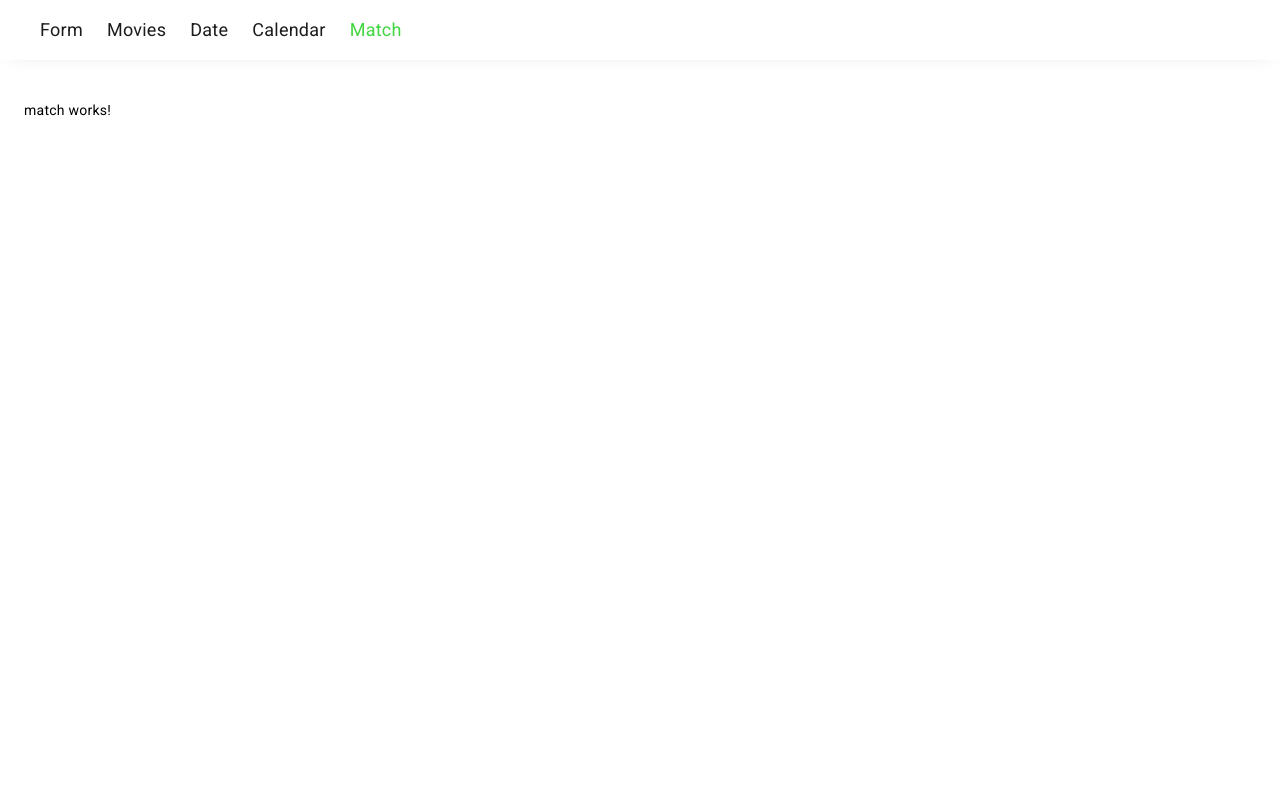
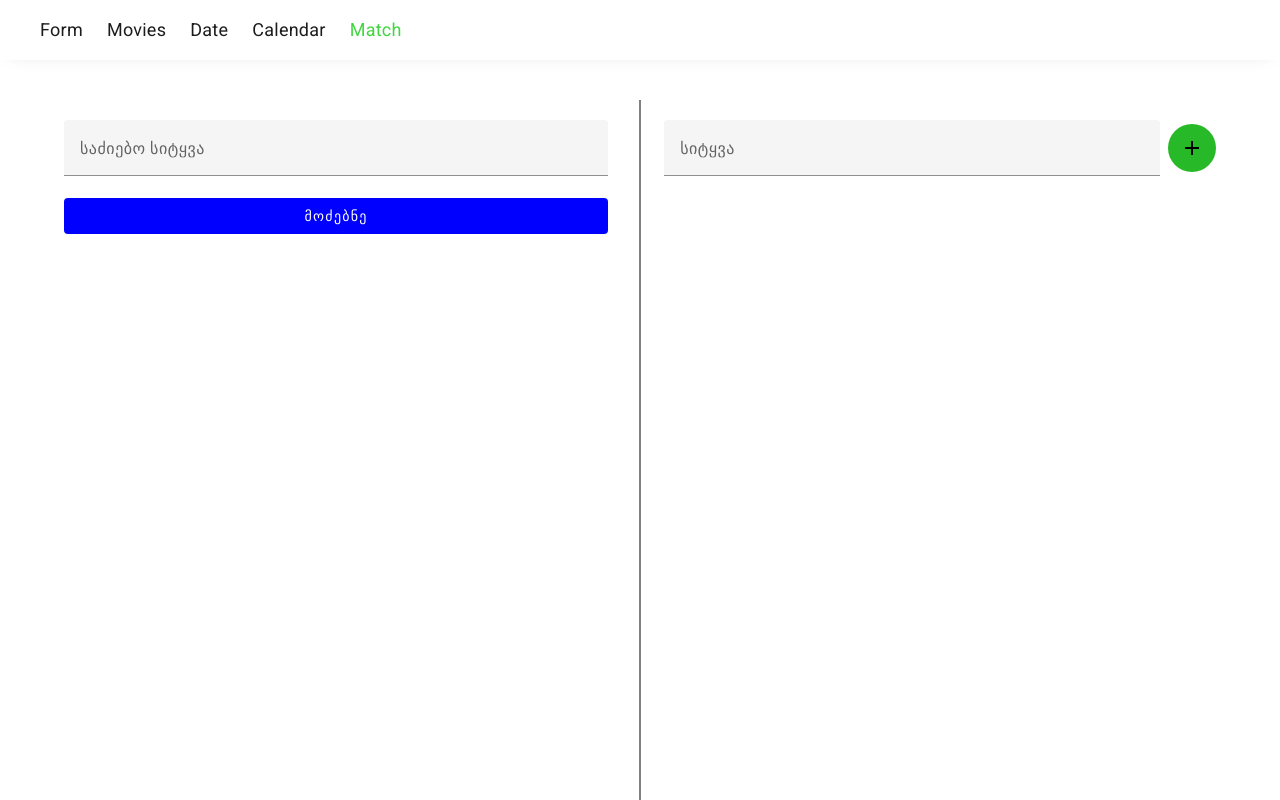
Before and after one commit to tkemaladze98/softwareInternationalTask, an Angular app: page /match-value in a window 1280 px wide. Built offline with nearby package versions, Linux system fonts and the light colour scheme.

Commit message:
finish match page

```diff
--- a/src/app/components/calendar/calendar.component.scss
+++ b/src/app/components/calendar/calendar.component.scss
@@ -66,7 +66,7 @@
           background-color: rgb(214, 143, 167);
         }
         &.current-day{
-          background-color: rgb(121, 180, 121);
+          background-color: rgb(111, 155, 206);
         }
         span {
           font-size: 18px;
--- a/src/app/components/match/match.component.html
+++ b/src/app/components/match/match.component.html
@@ -1 +1,51 @@
-<p>match works!</p>
+<section class="match-wrapper">
+  <div class="divider"></div>
+  <div class="left">
+    <div class="search">
+      <mat-form-field class="example-full-width">
+        <mat-label> საძიებო სიტყვა</mat-label>
+        <input
+          (input)="setValue($event, null, true)"
+          [value]="searchValue"
+          matInput
+        />
+      </mat-form-field>
+      <button type="button" (click)="search()" mat-flat-button>მოძებნე</button>
+    </div>
+    @if(clonedWordsArray.length){
+    <div class="result">
+      @for(word of clonedWordsArray;track word;let i = $index){
+      <div class="result-item">
+        @if(!word.mark){
+        <span class="word">სიტყვა: {{ word.value }}</span>
+        } @if(word.mark){
+        <span
+          >სიტყვა: {{ word.beforeMatch }}<mark>{{ word.mark }}</mark
+          >{{ word.afterMatch }}</span
+        >
+        }
+        <span class="percent">დამთხევა: {{ word.percent }}%</span>
+      </div>
+      }
+    </div>
+    }
+  </div>
+  <div class="right">
+    @for(word of wordsArray;track word;let i = $index){
+    <div class="input-wrapper">
+      <mat-form-field class="example-full-width">
+        <mat-label>სიტყვა</mat-label>
+        <input (input)="setValue($event, word)" [value]="word.value" matInput />
+      </mat-form-field>
+      @if(wordsArray.length > 1){
+      <button (click)="remove(i)" class="remove" mat-icon-button>
+        <mat-icon>remove</mat-icon>
+      </button>
+      }
+      <button (click)="add(i)" class="add" mat-icon-button>
+        <mat-icon>add</mat-icon>
+      </button>
+    </div>
+    }
+  </div>
+</section>
--- a/src/app/components/match/match.component.scss
+++ b/src/app/components/match/match.component.scss
@@ -0,0 +1,62 @@
+.match-wrapper {
+  width: 100%;
+  padding: 20px 40px;
+  display: flex;
+  gap: 40px;
+  min-height: 100%;
+  position: relative;
+  .divider {
+    position: absolute;
+    top: 0;
+    height: 100%;
+    width: 2px;
+    left: calc(50% - 1px);
+    background-color: grey;
+  }
+  .left {
+    width: 100%;
+    padding-right: 16px;
+    .search {
+      mat-form-field {
+        width: 100%;
+      }
+    }
+    button {
+      width: 100%;
+      background-color: blue;
+      color: white;
+    }
+    .result {
+      display: flex;
+      flex-direction: column;
+      gap: 12px;
+      margin-top: 20px;
+      .result-item {
+        border: 1px dashed grey;
+        padding: 8px;
+        display: flex;
+        flex-direction: column;
+        gap: 8px;
+      }
+    }
+  }
+  .right {
+    width: 100%;
+    .input-wrapper {
+      display: flex;
+      gap: 8px;
+      mat-form-field {
+        width: 100%;
+      }
+      button {
+        margin-top: 4px;
+        &.add {
+          background-color: rgb(39, 185, 39);
+        }
+        &.remove {
+          background-color: rgb(216, 54, 54);
+        }
+      }
+    }
+  }
+}
--- a/src/app/components/match/match.component.ts
+++ b/src/app/components/match/match.component.ts
@@ -1,12 +1,123 @@
-import { Component } from '@angular/core';
+import { Component, WritableSignal, signal } from '@angular/core';
+import { MatFormField } from '@angular/material/form-field';
+import { MatInputModule } from '@angular/material/input';
+import { MatButtonModule } from '@angular/material/button';
+import { CommonModule } from '@angular/common';
+import { MatIconModule } from '@angular/material/icon';
 
 @Component({
   selector: 'app-match',
   standalone: true,
-  imports: [],
+  imports: [MatButtonModule, MatInputModule, MatFormField, CommonModule, MatIconModule],
   templateUrl: './match.component.html',
   styleUrl: './match.component.scss'
 })
 export class MatchComponent {
+  public searchValue: string = ''
+  public wordsArray: { value: string }[] = [{ value: '' }]
+  public clonedWordsArray: ResultArray[] = []
+
+  public setValue(event: Event, item?: { value: string } | null, isSearch: boolean = false,): void {
+    if (isSearch) {
+      this.searchValue = (<HTMLInputElement>event.target).value
+    } else if (item) {
+      item.value = (<HTMLInputElement>event.target).value
+    }
+  }
+
+  public search(): void {
+    this.clonedWordsArray = this.wordsArray.filter((wordItem: { value: string }) => wordItem.value).map((wordItem: { value: string }) => {
+      return this.calculateMatch(this.searchValue, wordItem)
+    })
+    console.log(this.clonedWordsArray)
+  }
+
+  public add(index: number): void {
+    this.wordsArray.splice(index + 1, 0, { value: '' })
+  }
+  public remove(index: number): void {
+    this.wordsArray.splice(index, 1)
+  }
+
+  public calculateMatch(searchValue: string, item: { value: string }): ResultArray {
+    const value: string = searchValue.toLowerCase();
+    item.value = item.value.toLowerCase();
+    let matchCount: number = 0;
+    let returnObj: any = {}
+    let foundOneCharacter: boolean = false
+    for (let i = 0; i < value.length; i++) {
+      const checkFromRight = this.checkIfIncludes(item.value, value.slice(0, value.length - i));
+      if (checkFromRight.match && checkFromRight.mark && checkFromRight.mark?.length > matchCount) {
+        matchCount = checkFromRight.mark?.length;
+        returnObj = {
+          value: item.value,
+          beforeMatch: checkFromRight.beforeMatch,
+          mark: checkFromRight.mark,
+          afterMatch: checkFromRight.afterMatch,
+          percent: (value.slice(i).length / value.length) * 100
+        }
+      }
+      if (!matchCount) {
+        const checkFromLeft = this.checkIfIncludes(item.value, value.slice(i));
+        if (checkFromLeft.match && checkFromLeft.mark && checkFromLeft.mark?.length > matchCount) {
+          matchCount = checkFromLeft.mark?.length;
+          returnObj = {
+            value: item.value,
+            beforeMatch: checkFromLeft.beforeMatch,
+            mark: checkFromLeft.mark,
+            afterMatch: checkFromLeft.afterMatch,
+            percent: (value.slice(i).length / value.length) * 100
+          }
+        }
+      }
+      if (matchCount) {
+        break
+      } else if (!foundOneCharacter) {
+        const checkOneCharacter = this.checkIfIncludes(item.value, value.charAt(i));
+        if (checkOneCharacter.match && checkOneCharacter) {
+          foundOneCharacter = true
+          returnObj = {
+            value: item.value,
+            beforeMatch: checkOneCharacter.beforeMatch,
+            mark: checkOneCharacter.mark,
+            afterMatch: checkOneCharacter.afterMatch,
+            percent: (1 / value.length) * 100
+          }
+        }
+      }
+    }
+    if (!Object.keys(returnObj).length) {
+      returnObj = {
+        value: item.value,
+        percent: 0
+      }
+    }
+    return returnObj
+  }
+
+  public checkIfIncludes(matchValue: string, searchValue: string): {
+    match: boolean,
+    beforeMatch?: string,
+    mark?: string,
+    afterMatch?: string
+  } {
+    if (matchValue.includes(searchValue)) {
+      return {
+        match: true,
+        beforeMatch: matchValue.slice(0, matchValue.toLowerCase().indexOf(searchValue.toLowerCase())),
+        mark: searchValue,
+        afterMatch: matchValue.slice(matchValue.toLowerCase().indexOf(searchValue.toLowerCase()) + searchValue.length)
+      }
+    } else {
+      return { match: false }
+    }
+  }
 
 }
+interface ResultArray {
+  value: string,
+  percent: number,
+  beforeMatch?: string,
+  mark?: string,
+  afterMatch?: string
+}
```
